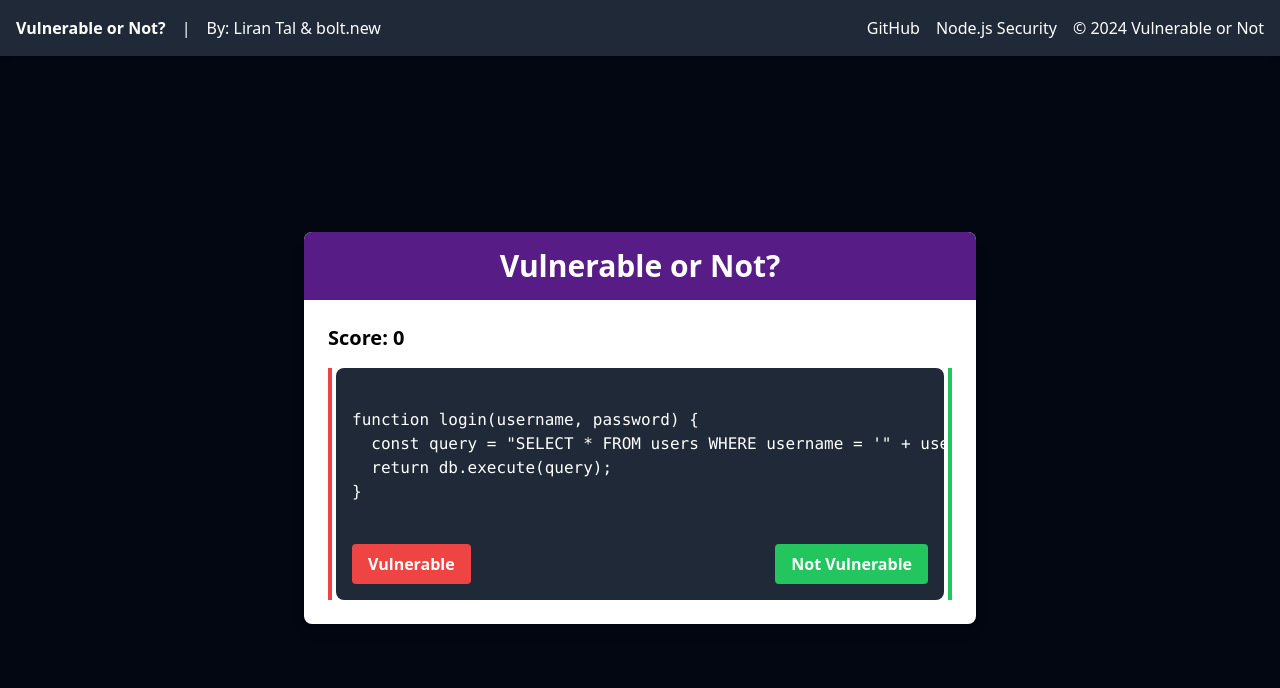
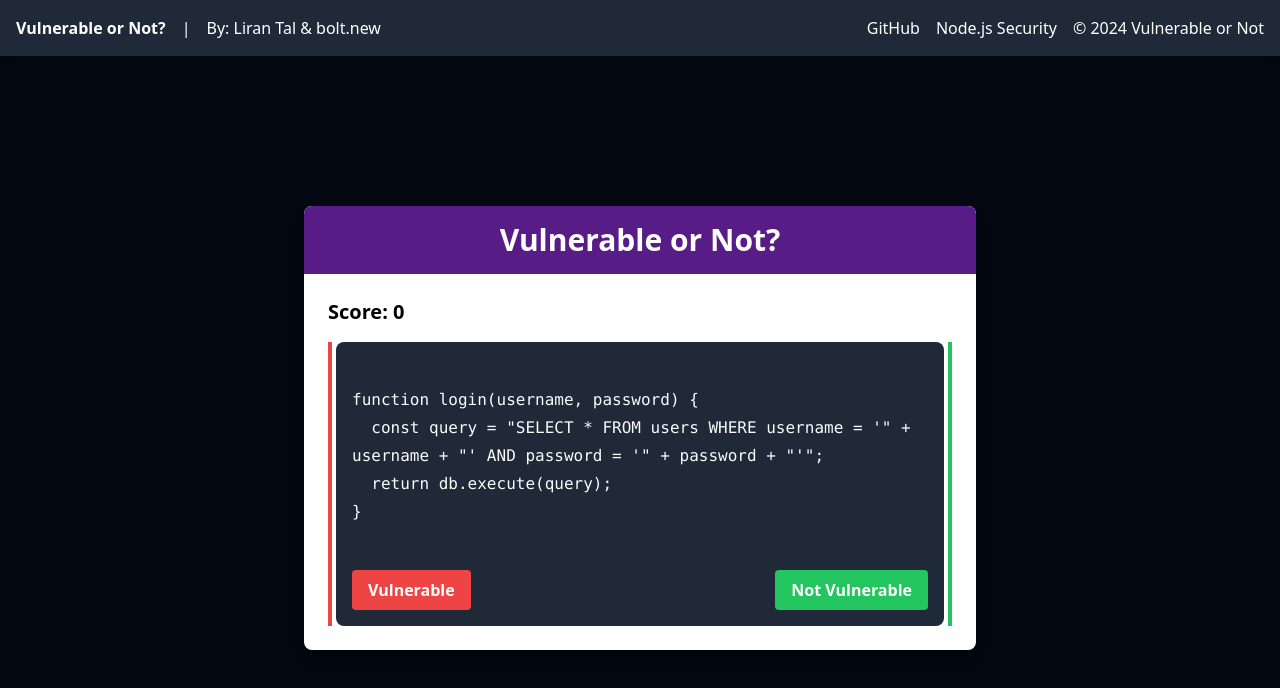
Before and after one commit to lirantal/sb1-bcmwxs-2, a Nuxt app: page / in a window 1280 px wide. Shown: the top 688 px of the page. Built offline with nearby package versions, Linux system fonts and the light colour scheme.

Commit message:
feat: enable code text wrapping
Signed-off-by: Liran Tal <liran.tal@gmail.com>

```diff
--- a/components/CodeSnippet.vue
+++ b/components/CodeSnippet.vue
@@ -5,7 +5,7 @@
     <div
       class="bg-gray-800 p-4 rounded-lg text-white overflow-x-auto h-full mx-2"
     >
-      <pre><code>{{ snippet.code }}</code></pre>
+      <pre class="prose text-slate-50"><code>{{ snippet.code }}</code></pre>
       <div class="mt-4 flex justify-between">
         <button @click="$emit('userCodeReviewSubmit', true)" class="bg-red-500 hover:bg-red-600 text-white font-bold py-2 px-4 rounded">
           Vulnerable
--- a/package.json
+++ b/package.json
@@ -13,6 +13,7 @@
     "nuxt": "^3.13.0"
   },
   "devDependencies": {
-    "@nuxtjs/tailwindcss": "^6.11.4"
+    "@nuxtjs/tailwindcss": "^6.11.4",
+    "@tailwindcss/typography": "^0.5.15"
   }
 }
--- a/tailwind.config.js
+++ b/tailwind.config.js
@@ -7,7 +7,21 @@ module.exports = {
     "./app.vue",
   ],
   theme: {
-    extend: {},
+    extend: {
+           // Add custom utilities here
+           typography: {
+            DEFAULT: {
+              css: {
+                'code': {
+                  'white-space': 'pre-wrap',
+                  'word-break': 'break-word',
+                },
+              },
+            },
+          },
+    },
   },
-  plugins: [],
+  plugins: [
+    require('@tailwindcss/typography'),
+  ],
 }
```
Also changed, not shown: 1 other file (tests, documents, lock files or other folders).
